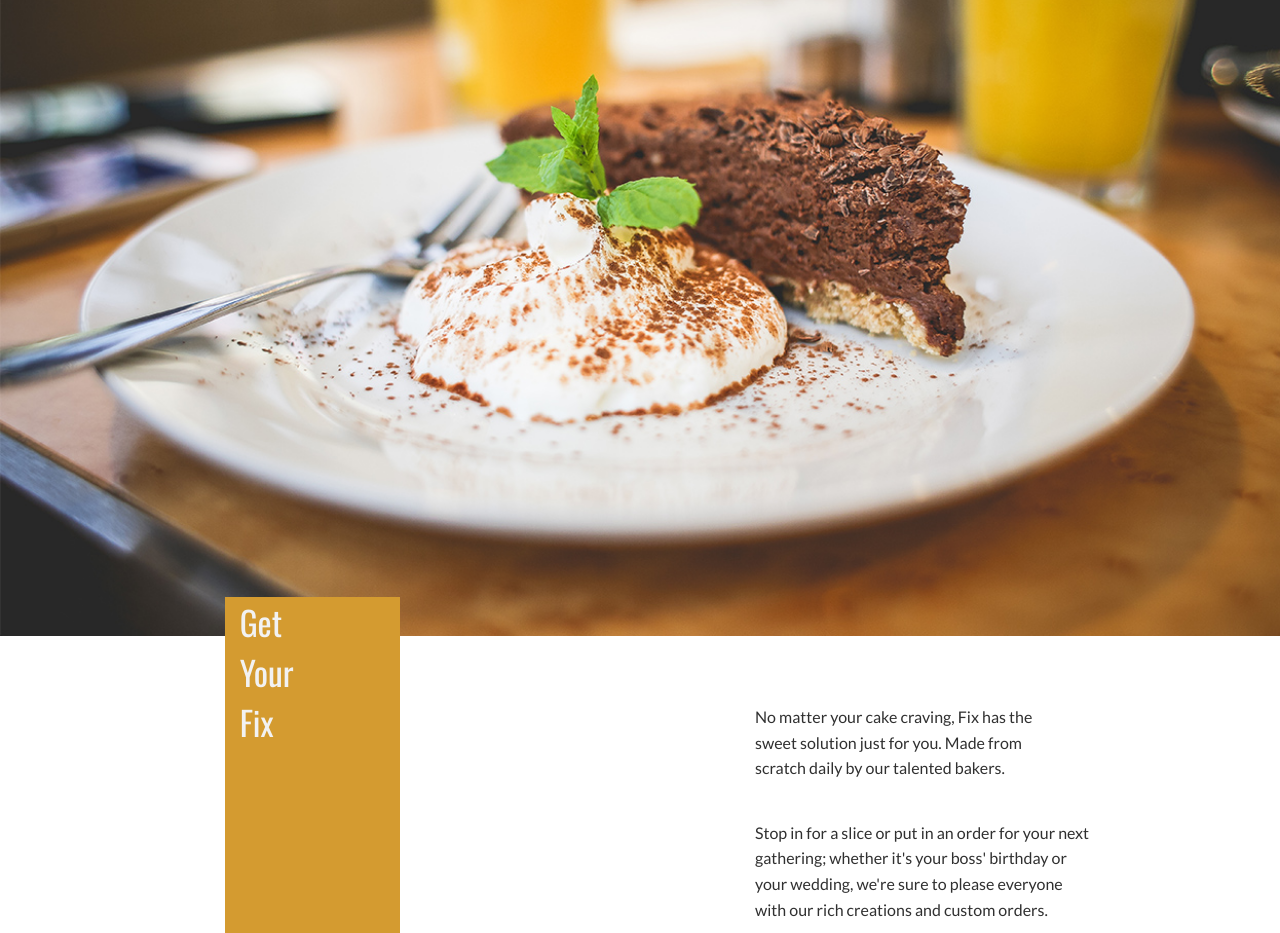
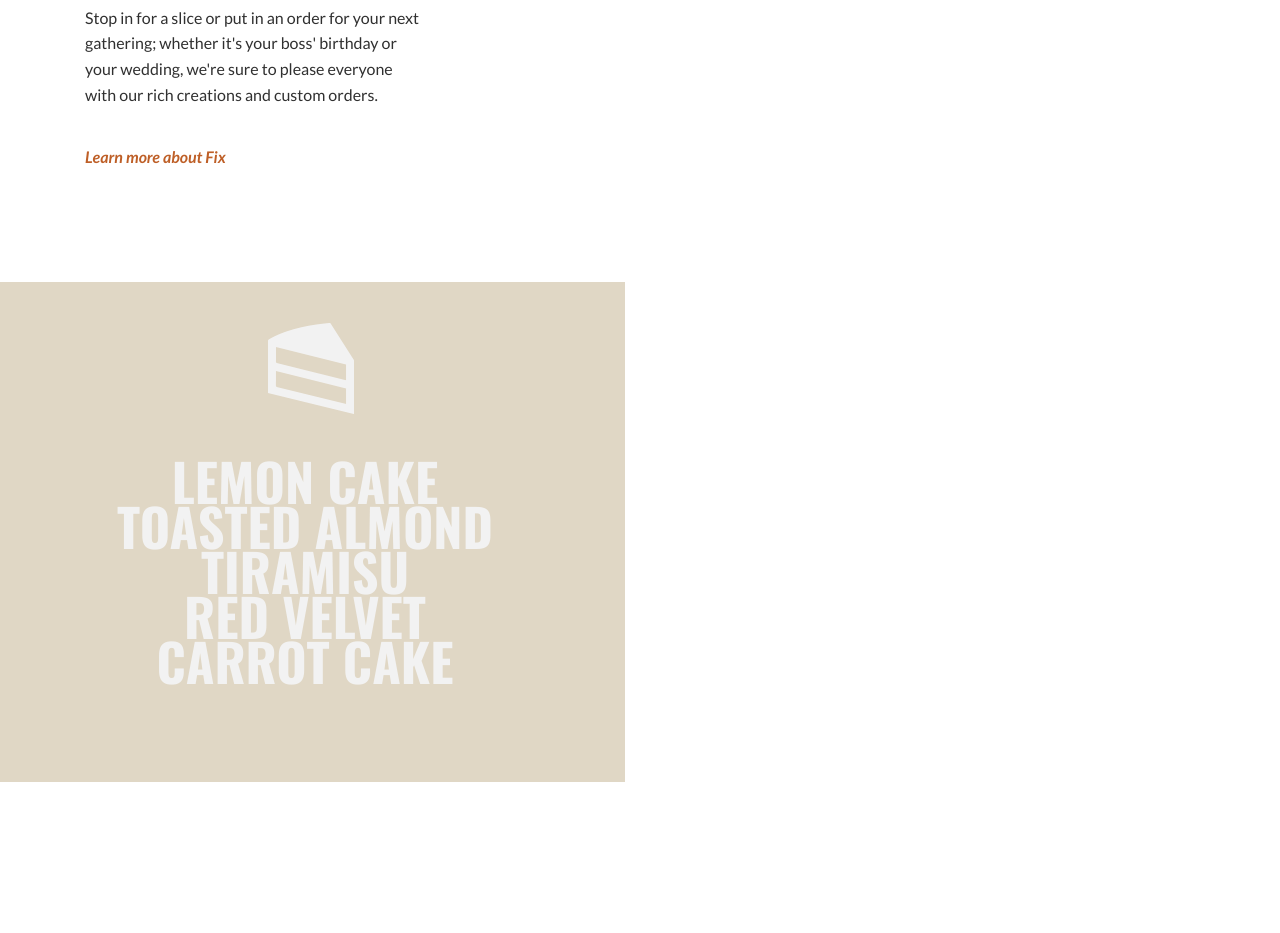
Before and after one commit to elfgirl1981/fixCakes, a plain HTML site: page index.html in a window 1280 px wide. Shown: the part 218-1151 px from the top of the page. After the commit the page ends 1000 px from the top, so only its background shows below. Drawn offline with nearby package versions, Linux system fonts and the light colour scheme.

Commit message:
Another update on CSS and HTML

```diff
--- a/index.html
+++ b/index.html
@@ -27,47 +27,47 @@
 
     <div class="container-full">
 
-      <!-- start navbar -->
+       <!--start navbar -->
 
-      <div id="navContainer">
+      <!--<div id="navContainer">-->
 
-        <nav class="nav nav-inline">
+      <!--  <nav class="nav nav-inline">-->
 
-          <div id="aboutHours">
+      <!--    <div id="aboutHours">-->
 
-            <a class="nav-link" href="#">ABOUT</a>
+      <!--      <a class="nav-link" href="#">ABOUT</a>-->
 
-            <a class="nav-link" href="#">HOURS</a>
+      <!--      <a class="nav-link" href="#">HOURS</a>-->
 
-          </div>
+      <!--    </div>-->
 
-          <div id="logo">
+      <!--    <div id="logo">-->
 
-            <a href="#"> <img src="images/fix-logo.png", alt= "Fix Cakes Logo" alt="Responsive image"> </a>
+      <!--      <a href="#"> <img src="images/fix-logo.png", alt= "Fix Cakes Logo" alt="Responsive image"> </a>-->
 
-          </div>
+      <!--    </div>-->
 
-          <div id="menuCustom">
+      <!--    <div id="menuCustom">-->
 
-            <a class="nav-link" href="#">MENU</a>
+      <!--      <a class="nav-link" href="#">MENU</a>-->
 
-            <a class="nav-link" href="#">CUSTOM</a>
+      <!--      <a class="nav-link" href="#">CUSTOM</a>-->
 
-          </div>
+      <!--    </div>-->
 
-        </nav>
+      <!--  </nav>-->
 
-        <div class="row">
+      <!--  <div class="row">-->
 
-          <div class="col-md-12">
+      <!--    <div class="col-md-12">-->
 
-            <img src="images/fix-index-hero.jpg", alt="Cake on a plate" id="topImage" alt="Responsive image">
+      <!--      <img src="images/fix-index-hero.jpg", alt="Cake on a plate" id="topImage" alt="Responsive image">-->
 
-          </div>
+      <!--    </div>-->
 
-        </div>
+      <!--  </div>-->
 
-      </div>
+      <!--</div>-->
 
 
 
@@ -78,9 +78,9 @@
 
       <div class="row" id="aboutSection">
 
-        <div class="row" id="fix">
+        <div id="fix">
 
-          <h1 class="col-md-2 col-md-offset-5"> Get Your Fix </h1>
+          <h1> Get Your Fix </h1>
 
         </div>
 
@@ -110,19 +110,25 @@
 
         <div class="col-md-6" id="cakeList">
 
-        <img src="images/fix-index-cakeicon.png", alt= "Cake icon" class="icons" alt="Responsive image">
+          <div id="cakeIcon">
+
+            <img src="images/fix-index-cakeicon.png", alt="Cake icon" alt="Responsive image">
+
+          </div>
+
+          <div class="list">
 
             <ul>
 
-          <li>Lemon Cake</li>
+              <li>Lemon Cake
 
-          <li>Toasted Almond</li>
+              <li>Toasted Almond
 
-          <li>Tiramisu</li>
+              <li>Tiramisu
 
-          <li>Red Velvet</li>
+              <li>Red Velvet
 
-          <li>Carrot Cake</li>
+              <li>Carrot Cake
 
             </ul>
 
@@ -130,30 +136,32 @@
 
         </div>
 
+      </div>
+
 <!-- start hours -->
 
-    <!-- <div class="row" id="hours">
+    <!--<div class="row" id="hours">-->
 
-      <div class="col-md-4 hoursCol">
+    <!--  <div class="col-md-4 hoursCol">-->
 
-        <p>Tue-Sat <span>7am-7pm</span></p>
+    <!--    <p>Tue-Sat <span>7am-7pm</span></p>-->
 
-      </div>
+    <!--  </div>-->
 
-      <div class="col-md-4 hoursCol">
+    <!--  <div class="col-md-4 hoursCol">-->
 
-        <p>Sun <span>11am-4pm</span></p>
+    <!--    <p>Sun <span>11am-4pm</span></p>-->
 
-      </div>
+    <!--  </div>-->
 
-      <div class="col-md-4 hoursCol">
+    <!--  <div class="col-md-4 hoursCol">-->
 
-        <p>Mon <span>Closed</span></p>
+    <!--    <p>Mon <span>Closed</span></p>-->
 
-      </div>
+    <!--  </div>-->
 
-    </div>
- -->
+    <!--</div>-->
+
 
 <!-- start cake and heart -->
 
@@ -168,11 +176,18 @@
 
     <div class="col-md-4">
 
+      <div>
+
         <img src="images/fix-index-hearticon.png", alt= "Heart icon" class="icons" alt="Responsive image">
 
-      <p class="words">BAKED</p>
+      </div>
 
-      <p class="words">WITH LOVE</p>
+      <div>
+
+        <p class="words">BAKED WITH LOVE</p>
+
+      </div>
+
     </div>
 
     </div> -->
@@ -185,11 +200,17 @@
 
       <div class="col-md-4">
 
+        <div>
+
           <img src="images/fix-index-whiskicon.png", alt="Whisk icon" class="icons" alt="Responsive image">
 
-        <p class="words">MADE FROM</p>
+        </div>
 
-        <p class="words"> SCRATCH</p>
+        <div>
+
+          <p class="words">MADE FROM SCRATCH</p>
+
+        </div>
 
       </div>
 
@@ -213,13 +234,17 @@
 
       <div class="col-md-4">
 
+        <div>
+
           <img src="images/fix-index-bulbcon.png", alt="Lightbulb icon" class="icons" alt="Responsive image">
 
-        <p class="words">CUSTOM</p>
+        </div>
 
-        <p class="words">ORDERS</p>
+        <div>
 
-        <p class="words">AVAILABLE</p>
+          <p class="words">CUSTOM ORDERS AVAILABLE</p>
+
+        </div>
 
       </div>
 
@@ -231,9 +256,17 @@
 
       <div class="col-md-4">
 
+        <div>
+
           <p class="address footer">27 Maryland Plaza</br>St.Louis, MO 63108</p>
 
+        </div>
+
+        <div>
+
           <p class="footer">Tue-Sat 7am-7pm, Sun 11am-4pm</p>
+
+        </div>
 
       </div>
 
@@ -245,11 +278,17 @@
 
       <div class="col-md-4">
 
+        <div>
+
           <img src="images/fix-fbicon.png", alt= "Facebook logo" class="socialMedia" alt="Responsive image">
 
           <img src="images/fix-twittericon.png", alt="Twitter logo" class="socialMedia" alt="Responsive image">
 
           <img src="images/fix-instaicon.png", alt="Instagram logo" class="socialMedia" alt="Responsive image">
+
+        </div>
+
+        <div>
 
           <p>314-930-3130</p>
 
@@ -261,10 +300,13 @@
 
 
 
+
     <script src="https://ajax.googleapis.com/ajax/libs/jquery/2.1.4/jquery.min.js"></script>
 
     <script src="https://maxcdn.bootstrapcdn.com/bootstrap/4.0.0-alpha.2/js/bootstrap.min.js" integrity="sha384-vZ2WRJMwsjRMW/8U7i6PWi6AlO1L79snBrmgiDpgIWJ82z8eA5lenwvxbMV1PAh7" crossorigin="anonymous"></script> -->
 
+    </div>
+
 </body>
 
 </html>
--- a/main.css
+++ b/main.css
@@ -20,7 +20,6 @@ time, mark, audio, video {
 	padding: 0;
 	border: 0;
 	font-size: 100%;
-	font: inherit;
 	vertical-align: baseline;
 }
 /* HTML5 display-role reset for older browsers */
@@ -104,13 +103,21 @@ table {
 #aboutSection {
    position: absolute;
    height: 500px;
+   width: 100%;
+   display: inline;
+}
+
+#about {
+  color: #303030;
+  height: 100%;
+  display: inline-block
 }
 
 #p1 {
   position: relative;
   top: 50%;
   transform: translateY(-50%);
-  padding: 25px 190px 75px 100px;
+  padding: 25px 190px 75px 85px;
   margin: -80px 20px 100px 0;
   text-align: left;
   font: 400 1em "Lato";
@@ -122,8 +129,10 @@ table {
   position: relative;
   top: 50%;
   transform: translateY(-50%);
-  padding: 10px 170px 75px 100px;
+  padding: 10px 170px 75px 85px;
   margin: -140px 20px 0 0;
+  font: 400 1em "Lato";
+  line-height: 1.6em;
 }
 
 #more {
@@ -134,7 +143,7 @@ table {
   top: 50%;
   transform: translateY(-50%);
   margin: -120px 80px 0 0;
-  padding-left: 97px;
+  padding-left: 85px;
 }
 
 #more a {
@@ -148,12 +157,44 @@ table {
   color: #d49b3c;
 }
 
+#cakeList {
+  background-color: #e0d7c5;
+  height: 500px;
+  padding: 50px 50px 0 50px;
+  height: 100%;
+  display: inline-block;
+}
+
+#cakeIcon {
+  width: 80px;
+  position: relative;
+  margin-left: 43%;
+  margin-top: -50px;
+  padding-top: 40px;
+}
+
+.list {
+    font: 700 3.25em 'Oswald';
+    line-height: 2.5em;
+    color: #f2f2f2;
+
+}
+
+.list li {
+    margin-bottom: -85px;
+    text-align: center;
+    text-transform: uppercase;
+}
 
 #fix {
   background-color: #d49b30;
-  position: relative;;
+  text-align: center;
+  height: 60px;
+  position: absolute;
   z-index: 1;
-  margin: 0 auto;
+  width: 15%;
+  display: inline;
+  left: 557px;
 }
 
 #fix h1 {
@@ -163,18 +204,15 @@ table {
   display: inline-block;
 }
 
-#about {
-  font: 400 1em 'Lato';
-  line-height: 1.6em;
-  color: #303030;
-  height: 500px;
-}
 
-#cakeList {
-  background-color: #e0d7c5;
-  height: 500px;
+/*--------------------------------Start hours----------------------------------*/
 
-
+/*#hours {*/
+/* background-color: #8e5942;*/
+/* height: 220px;*/
+/* font: 300 2.1em 'Oswald';*/
+/* color: #f2f2f2;*/
+/*}*/
 
 
 /*#footer {
@@ -184,12 +222,7 @@ table {
 .footer {
  text-align: center;
 }
-#hours {
- background-color: #8e5942;
- height: 220px;
- font: 300 2.1em 'Oswald';
- color: #f2f2f2;
-}
+
 
 
 span {
@@ -206,10 +239,6 @@ font-weight: bold;
 /*   width: 100%;*/
 /*}*/
 
-/*#icons {*/
-/*   width: 80px;*/
-/*   margin: 0 auto;*/
-/*}*/
 
 /*.words {*/
 /*   font: 700 2.5em 'Oswald';*/
@@ -217,15 +246,6 @@ font-weight: bold;
 /*   color: #c3bbac;*/
 /*   text-align: center;*/
 /*}*/
-
-/*ul {*/
-/*   list-style: none;*/
-/*   font: 700 3.25em 'Oswald';*/
-/*   line-height: 2.5em;*/
-/*   color: #f2f2f2;*/
-/*}*/
-
-
 
 /*#whiteLogo {*/
 /*   width: 100px;*/
```
Lines whose indentation alone changed are shown as unchanged.
